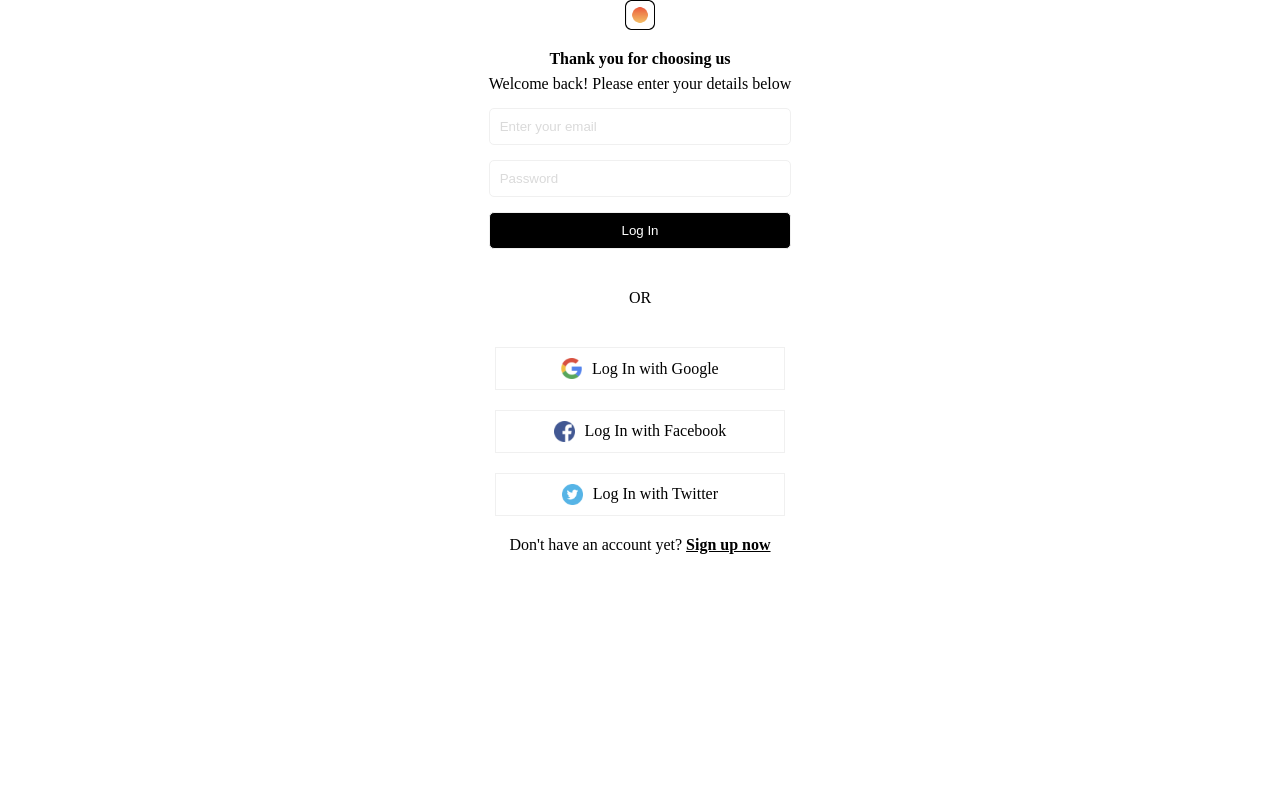
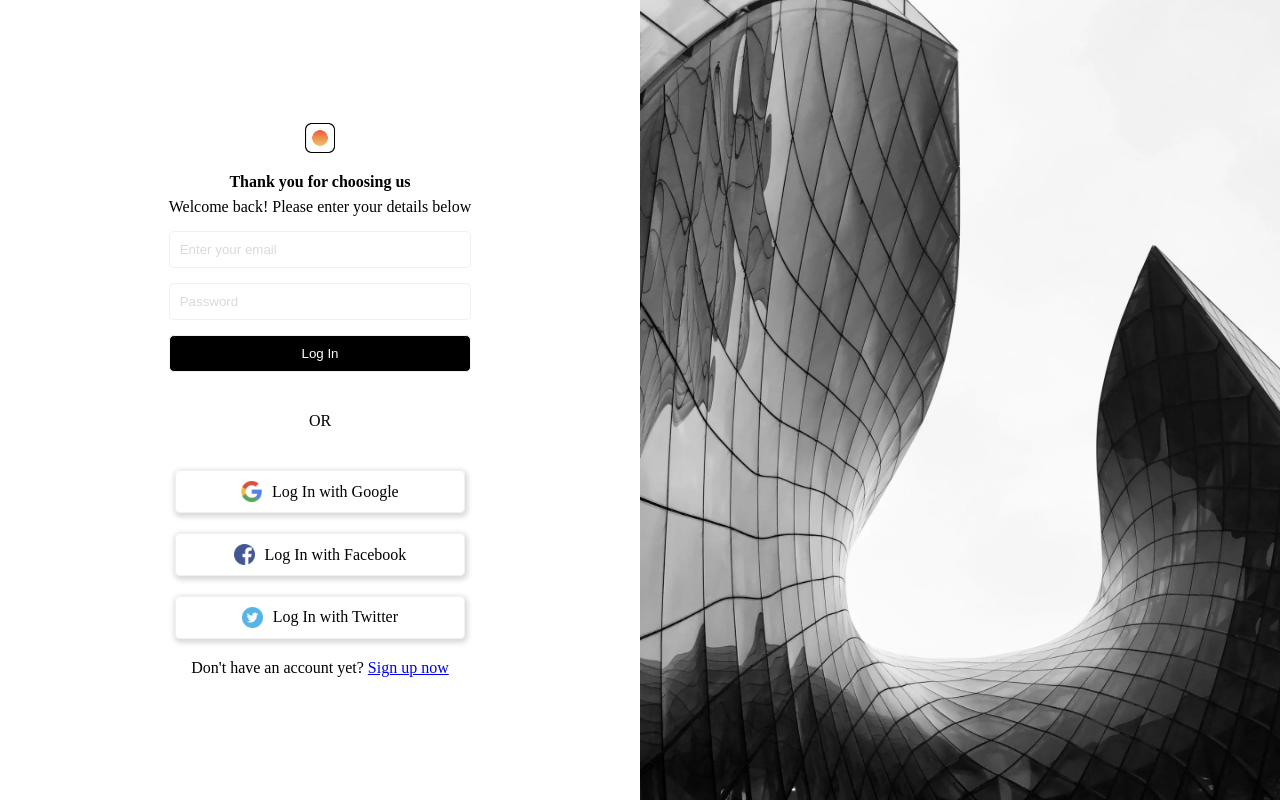
Before and after one commit to josphatotieno/Login-Page, a plain HTML site: page index.html in a window 1280 px wide. Drawn offline with Linux system fonts and the light colour scheme.

Commit message:
modified files

```diff
--- a/index.html
+++ b/index.html
@@ -39,27 +39,27 @@
             </div>
 
             <div class="socials">
-                <div class="google social">
+                <a href="#" class="google social" >
                     <img src="assets/google.png" alt="">
                     <p>Log In with Google</p>
-                </div>
+                </a>
 
-                <div class="facebook social">
+                <a href="#" class="facebook social">
                     <img src="assets/facebook.png" alt="">
                     <p>Log In with Facebook</p>
-                </div>
+                </a>
 
-                <div class="twitter social">
+                <a href="#" class="twitter social">
                     <img src="assets/twitter.png" alt="">
                     <p>Log In with Twitter</p>
-                </div>
+                </a>
             </div>
 
             <p>Don't have an account yet? <a href="#">Sign up now</a></p>
         </div>
 
         <div class="showcase-image">
-            <!-- <img src="assets/Right Pane.jpg" alt=""> -->
+            <img src="assets/Right Pane.jpg" alt="">
         </div>
     </div>
 </body>
--- a/style.css
+++ b/style.css
@@ -5,13 +5,13 @@
 }
 
 .showcase-wrapper {
-    /* display: grid;
-    grid-template-columns: 1fr 1fr; */
-    /* display: flex; */
+    display: flex;
+    max-width: 1440px;
 }
 
-.showcase-image {
-
+.form-wrapper {
+    flex: 1;
+    justify-content: center;
 }
 
 .form-wrapper,
@@ -61,30 +61,64 @@ input[type="button"] {
     color: #fff;
 }
 
+/* input[type="button"]:active {
+    background-color: #fff;
+    color: #000;
+    border: 1px solid #000;
+} */
+
 .line-break {
     margin: 40px 0;
-    /* display: flex; */
 }
 
 .line {
     border-top: 1px solid rgb(24, 22, 22);
 }
 
-.socials > div {
+.socials > a {
     display: flex;
     align-items: center;
     justify-content: center;
     margin-bottom: 20px;
     padding: 10px 40px;
+    text-decoration: none;
+    color: #000;
     border: 1px solid rgb(240, 240, 240);
+    border-radius: 5px;
+    box-shadow: 1px 2px 5px 2px rgba(0, 0, 0, 0.15);
 }
 
-.socials > div img {
+.socials > a:active {
+    border: 2px solid #000;
+}
+
+.socials > a img {
     width: 10%;
     margin-right: 10px;
 }
 
-.form-wrapper a {
+.form-wrapper > a {
     font-weight: bold;
     color: #000;
 }
+
+.showcase-image {
+    flex: 1;
+    height: 100vh;
+}
+
+.showcase-image img {
+    height: 100%;
+    width: 100%;
+}
+
+/* Media Queries */
+@media (max-width: 768px) {
+    .form-wrapper {
+        padding-top: 50px;
+    }
+
+    .showcase-image {
+        display: none;
+    }
+}
```
